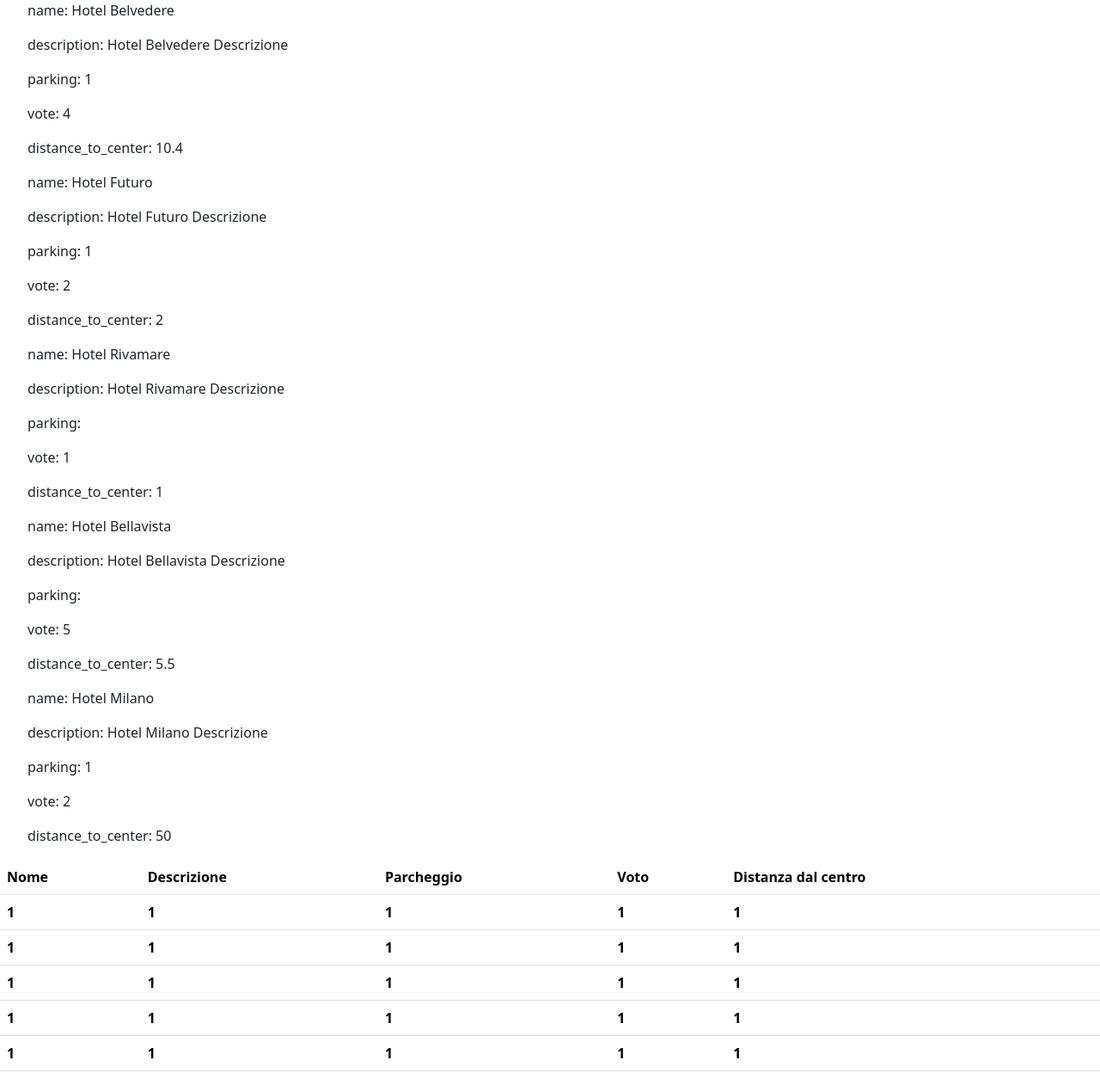
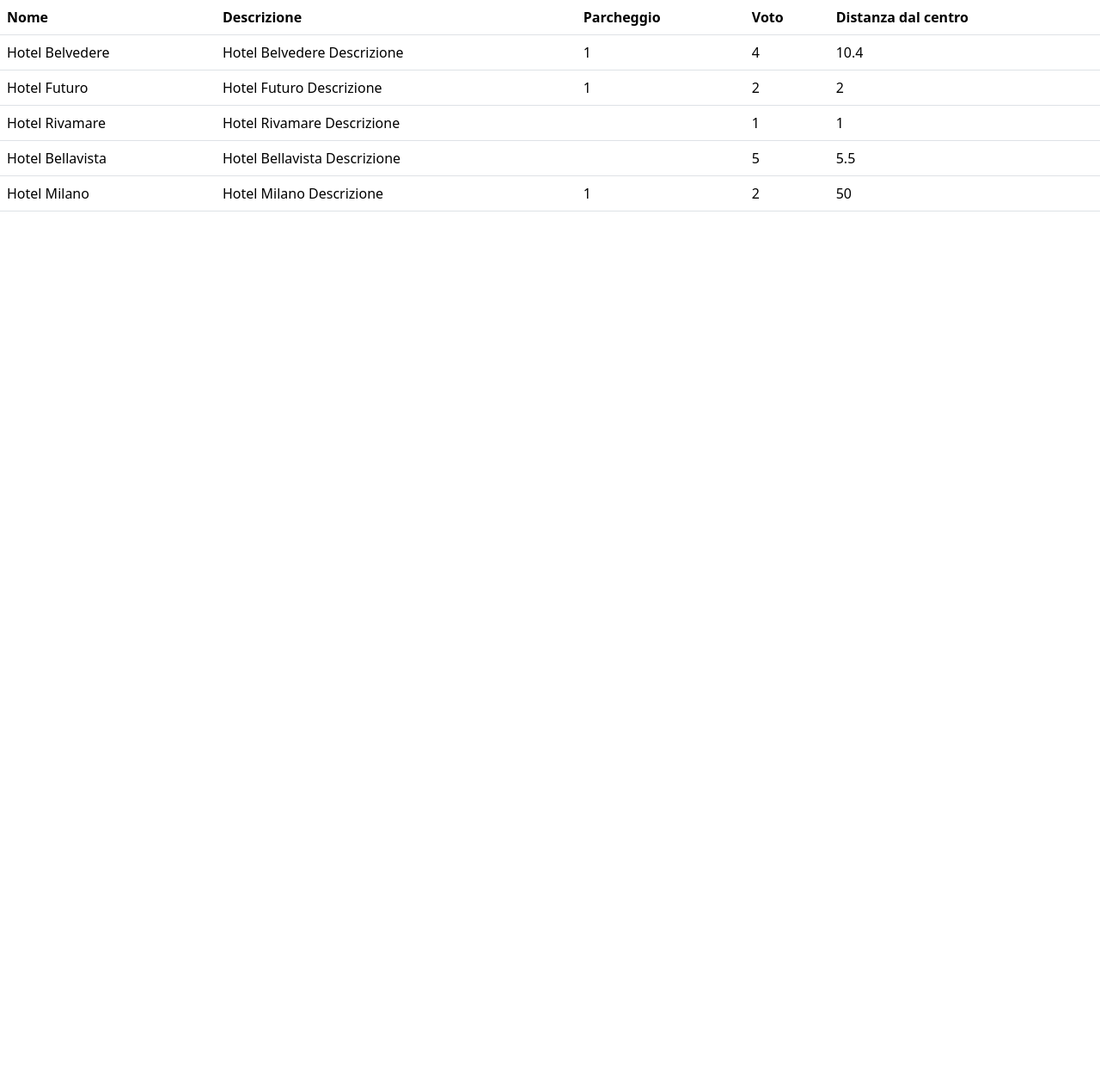
Before and after one commit to LucaBeltrami10/php-hotel, a PHP site: page / in a window 1280 px wide. Shown: the whole page at 86% size. After the commit the page ends 246 px from the top, so only its background shows below. Run offline with PHP 8.4, Linux system fonts and the light colour scheme; lists and menus that the app fills with data are empty.

Commit message:
inserito i dati in tabella. eliminato dati fuori dalla tabella

```diff
--- a/index.php
+++ b/index.php
@@ -51,20 +51,8 @@ $hotels = [
     <title>php-hotel</title>
     <link href="https://cdn.jsdelivr.net/npm/bootstrap@5.3.2/dist/css/bootstrap.min.css" rel="stylesheet" integrity="sha384-T3c6CoIi6uLrA9TneNEoa7RxnatzjcDSCmG1MXxSR1GAsXEV/Dwwykc2MPK8M2HN" crossorigin="anonymous">
 </head>
+
 <body>
-
-<div>
-  <ul>
-    <?php foreach($hotels as $hotel){ ?>
-      <?php foreach($hotel as $key => $element){ ?>
-        <p>
-          <?php echo $key.': '.$element ?>
-        </p>
-      <?php } ?>
-    <?php } ?>
-  </ul>
-</div>
-
 
 <table class="table">
   <thead>
@@ -80,7 +68,7 @@ $hotels = [
     <?php foreach($hotels as $hotel){ ?>
       <tr>
         <?php foreach($hotel as $key => $element){ ?>
-        <th>1</th>
+        <th class="fw-normal" ><?php echo $element ?></th>
         <?php } ?>
       </tr>
     <?php } ?>
```
